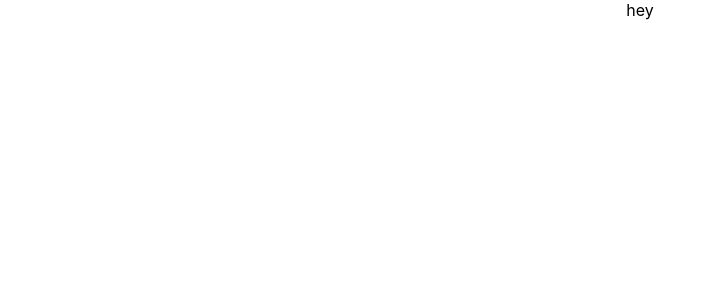
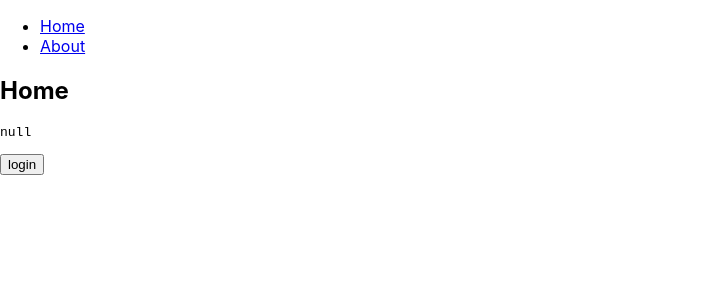
Before and after one commit to nilanshu96/react-hooks-tutorial, a React (Create React App) app: page / in a window 1280 px wide. Shown: the top 300 px of the page, without its empty margins (0-716 px from the left). Built offline with nearby package versions, Linux system fonts and the light colour scheme.

Commit message:
added example code and notes for useContext

```diff
--- a/src/App.js
+++ b/src/App.js
@@ -1,10 +1,35 @@
+import { BrowserRouter as Router, Route, Link } from "react-router-dom";
 import './App.css';
 
+import Index from './pages/index';
+import About from './pages/about';
+
+import { UserContext } from './UserContext';
+import { useMemo, useState } from "react";
+
 function App() {
+
+  const [user, setUser] = useState(null);
+
+  const providerValue = useMemo(() => ({user, setUser}), [user, setUser]);
+
   return (
-    <div className="App">
-      hey
-    </div>
+    <Router>
+      <div>
+        <ul>
+          <li>
+            <Link to='/'>Home</Link>
+          </li>
+          <li>
+            <Link to='/about/'>About</Link>
+          </li>
+        </ul>
+      </div>
+      <UserContext.Provider value={providerValue}>
+        <Route path='/' exact component={Index}/>
+        <Route path='/about/' component={About}/>
+      </UserContext.Provider>
+    </Router>
   );
 }
 
--- /dev/null
+++ b/src/UserContext.js
@@ -0,0 +1,3 @@
+import { createContext } from 'react';
+
+export const UserContext = createContext(null);
--- /dev/null
+++ b/src/pages/about.js
@@ -0,0 +1,16 @@
+import { useContext } from "react";
+import { UserContext } from "../UserContext";
+
+const About = () => {
+
+    const {user} = useContext(UserContext);
+
+    return (
+        <div>
+            <h2>About</h2>
+            <pre>{JSON.stringify(user,null,2)}</pre>
+        </div>
+    );
+}
+
+export default About;
--- /dev/null
+++ b/src/pages/index.js
@@ -0,0 +1,22 @@
+import { useContext } from "react";
+import { UserContext } from "../UserContext";
+import login from "../util/login";
+
+const Index = () => {
+
+    const { user, setUser } = useContext(UserContext);
+
+    return (
+        <div>
+            <h2>Home</h2>
+            <pre>{JSON.stringify(user, null, 2)}</pre>
+            {user ?
+                <button onClick={() => setUser(null)}>logout</button>
+                :
+                <button onClick={async () => { const user = await login(); setUser(user) }}>login</button>
+            }
+        </div>
+    )
+}
+
+export default Index;
--- /dev/null
+++ b/src/util/login.js
@@ -0,0 +1,9 @@
+const login = async () => {
+    return {
+        id: 5,
+        username: 'beth',
+        country: 'SW'
+    }
+}
+
+export default login;
```
Also changed, not shown: 1 other file (tests, documents, lock files or other folders).
